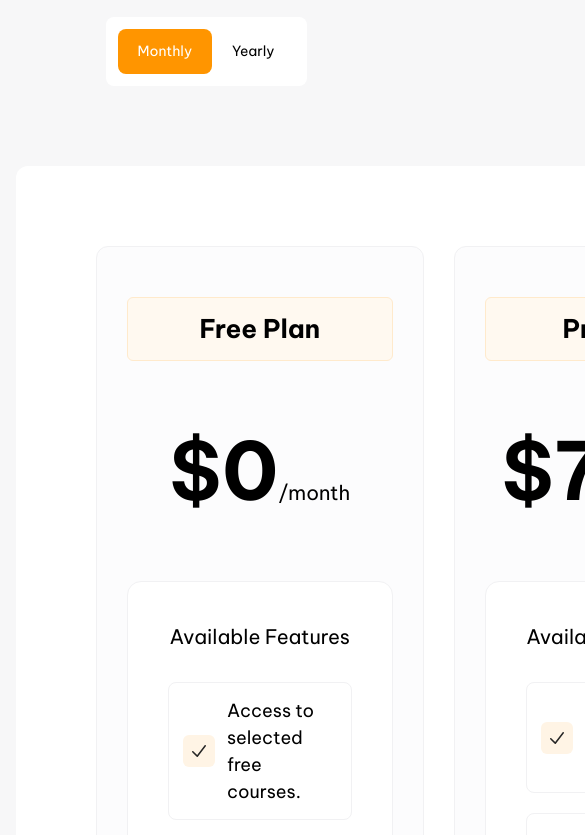
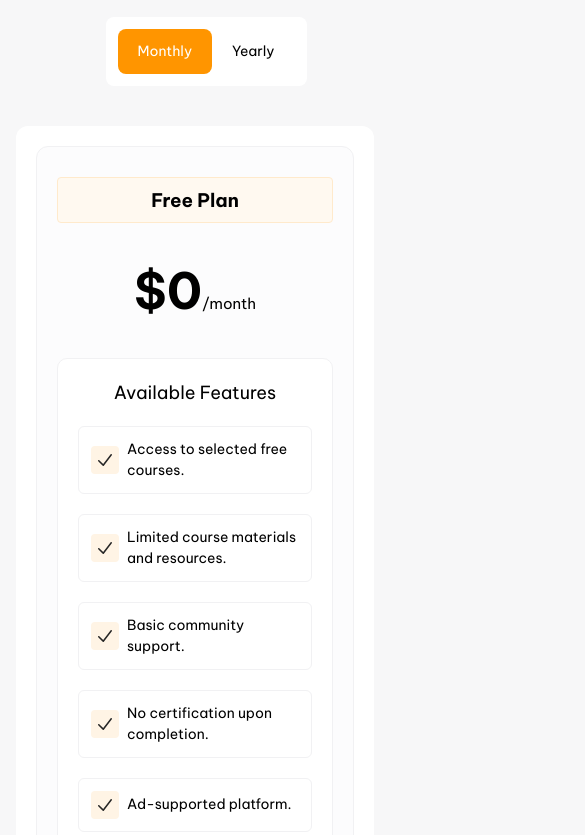
Before and after one commit to Golova1n/skillbridge, a website built with webpack: page public/index.html in a window 390 px wide. Shown: the part 10091-10926 px from the top of the page, 585 px wide, since content can reach past the window. Built offline with nearby package versions, Linux system fonts and the light colour scheme; files whose address does not match are found by name.

Commit message:
Сделал под мобилку

```diff
--- a/src/app/index.scss
+++ b/src/app/index.scss
@@ -931,4 +931,68 @@ body {
 
 }
 
+.tariffs-Wraper{
+  margin: 40px auto 50px;
 }
+
+.tariffs-container{
+ display: flex;
+ padding: 20px;
+ flex-direction: column;
+ align-items: flex-start;
+ gap: 30px;
+ align-self: stretch;
+}
+
+.tariffs-item{
+ display: flex;
+ padding: 30px 20px 20px 20px;
+ flex-direction: column;
+ align-items: center;
+ align-self: stretch;
+}
+
+.tariffs-features{
+ padding: 20px;
+ gap: 20px;
+ border-radius: 10px 10px 0px 0px;
+}
+
+.tariffs-heading{
+  border-radius: 4px;
+  padding: 8px 22px;
+  font-size: 16px;
+}
+
+.tariffs-cost{
+  margin: 30px auto;
+}
+
+.price{
+  font-size: 50px;
+}
+
+.term{
+  font-size: 15px;
+}
+
+.tariffs-features-heading{
+  font-size: 18px;
+}
+
+.feature{
+  gap: 8px;
+  border-radius: 6px;
+  border: 1px solid var(--White-95, #F1F1F3);
+  padding: 12px;
+  font-size: 14px;
+  font-style: normal;
+  font-weight: 400;
+}
+
+.feature-marker{
+  padding: 4px;
+  border-radius: 4px;
+}
+
+}
```
